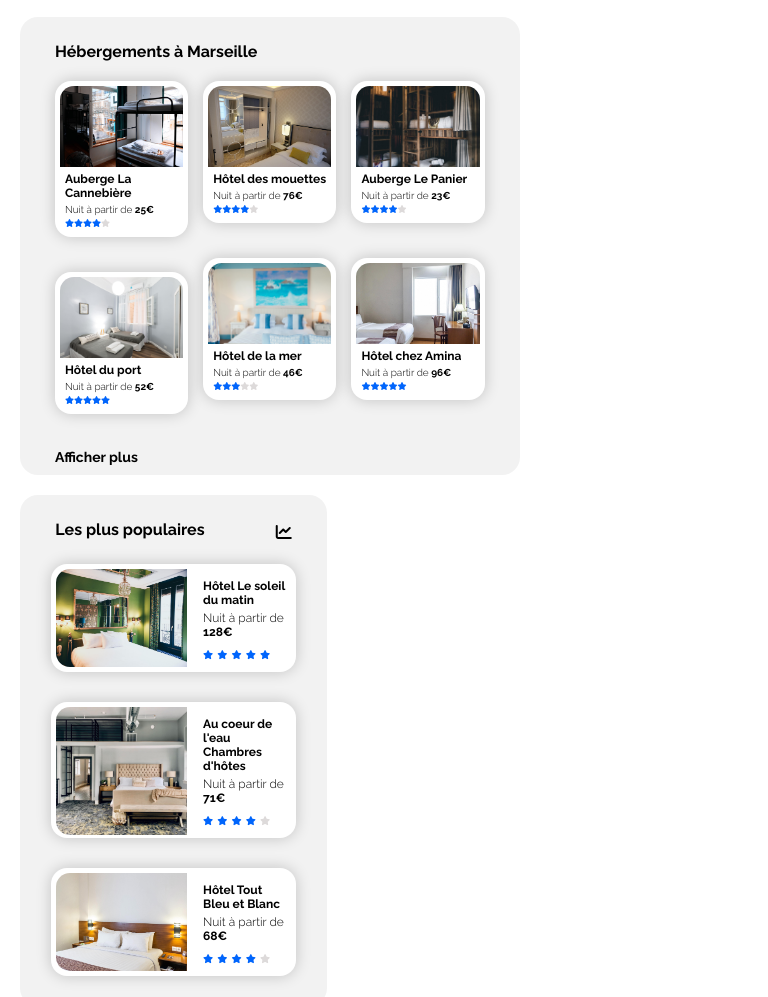
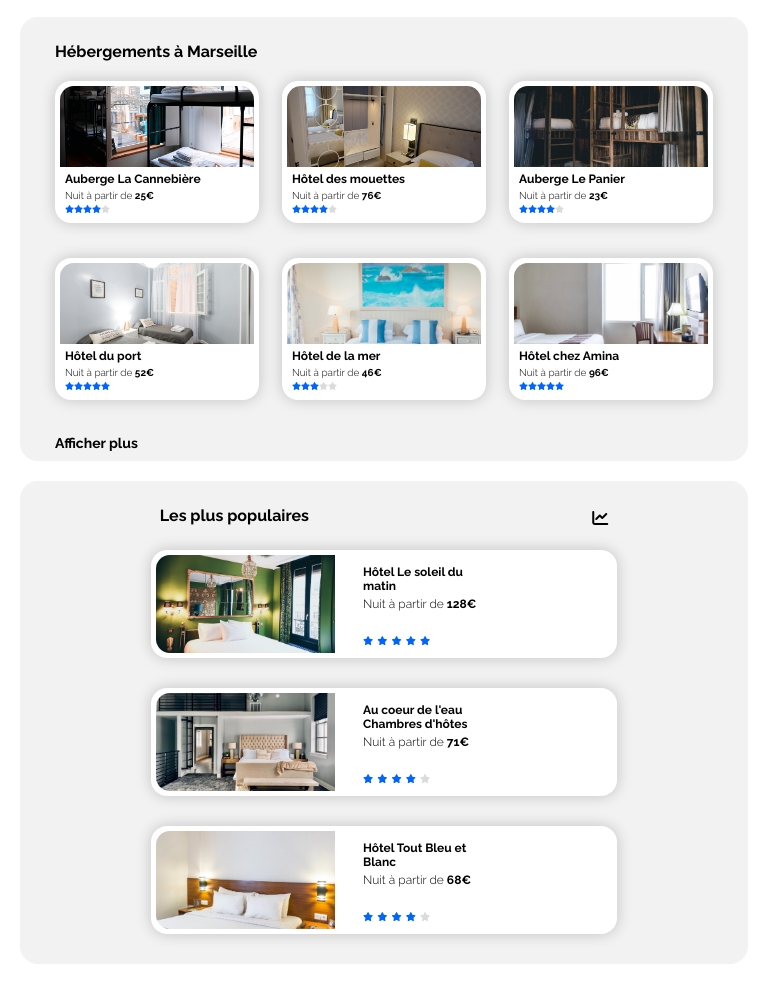
Before and after one commit to clotou/P2_lacaille_clotilde, a plain HTML site: page index.html in a window 768 px wide. Shown: the part 290-1287 px from the top of the page. Drawn offline with Linux system fonts and the light colour scheme.

Commit message:
tablette media query

```diff
--- a/stylesheet/style.css
+++ b/CSS/style.css
@@ -559,14 +559,19 @@ ul {
   .section-hebergements {
     margin-bottom: 20px;
   }
+  .aside-content {
+    width: 80%;
+    margin: auto;
+  }
   .card-aside-text {
-    margin-left: 50px;
-  }
-  #coeur-de-leau {
-    height: 130%;
+    margin-left: 80px;
   }
   .aside-picture img {
     width: 160%;
+  }
+  .all-hebergements {
+    display: block;
+    width: 100%;
   }
 }
 
--- a/index.html
+++ b/index.html
@@ -5,7 +5,7 @@
     <meta http-equiv="X-UA-Compatible" content="IE=edge" />
     <meta name="viewport" content="width=device-width, initial-scale=1.0" />
     <title>P2_Booki</title>
-    <link href="./stylesheet/style.css" rel="stylesheet" type="text/css" />
+    <link href="./CSS/style.css" rel="stylesheet" type="text/css" />
     <link rel="preconnect" href="https://fonts.googleapis.com" />
     <link rel="preconnect" href="https://fonts.gstatic.com" crossorigin />
     <link rel="preconnect" href="https://fonts.googleapis.com" />
```
Also changed, not shown: 1 other file.
